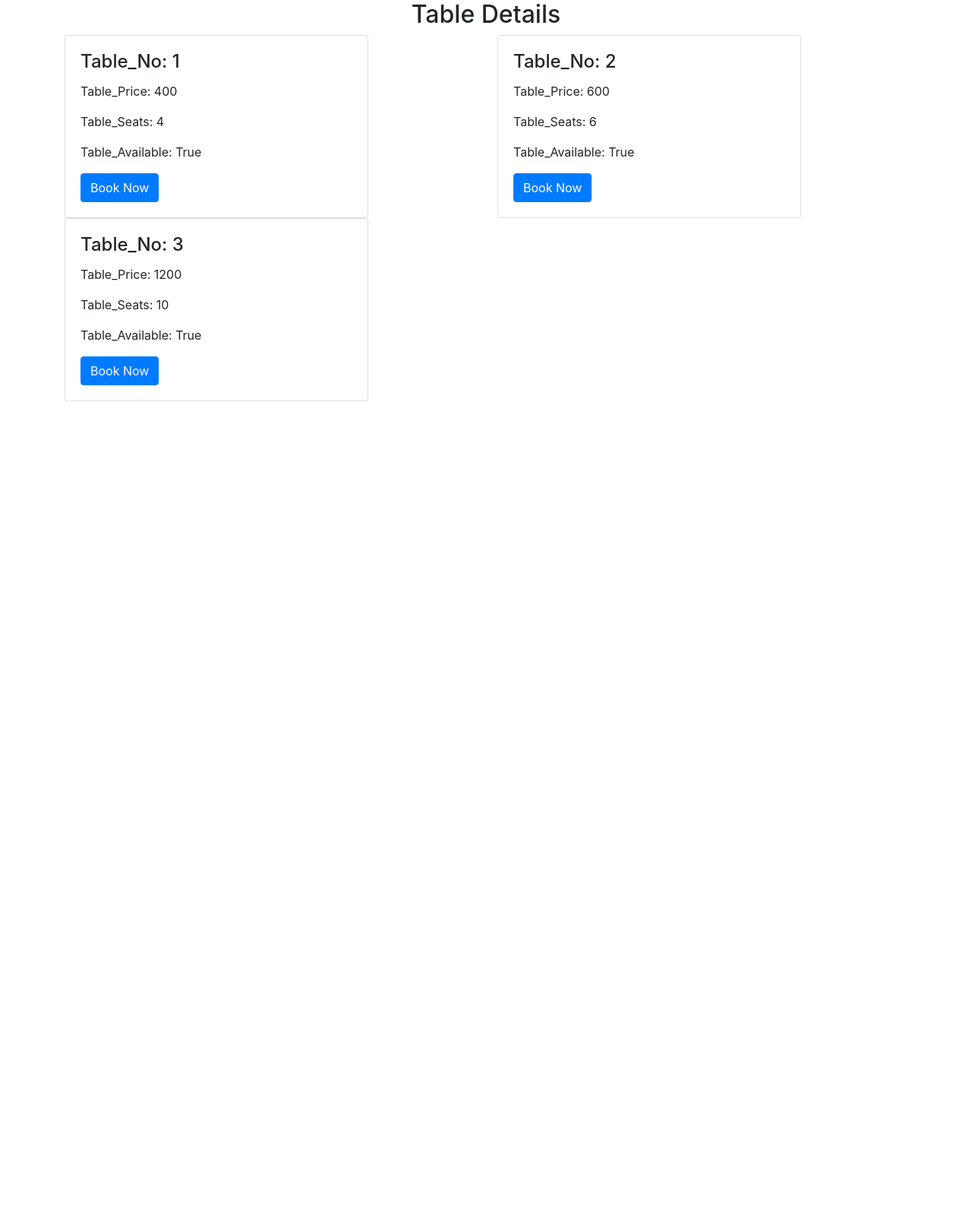
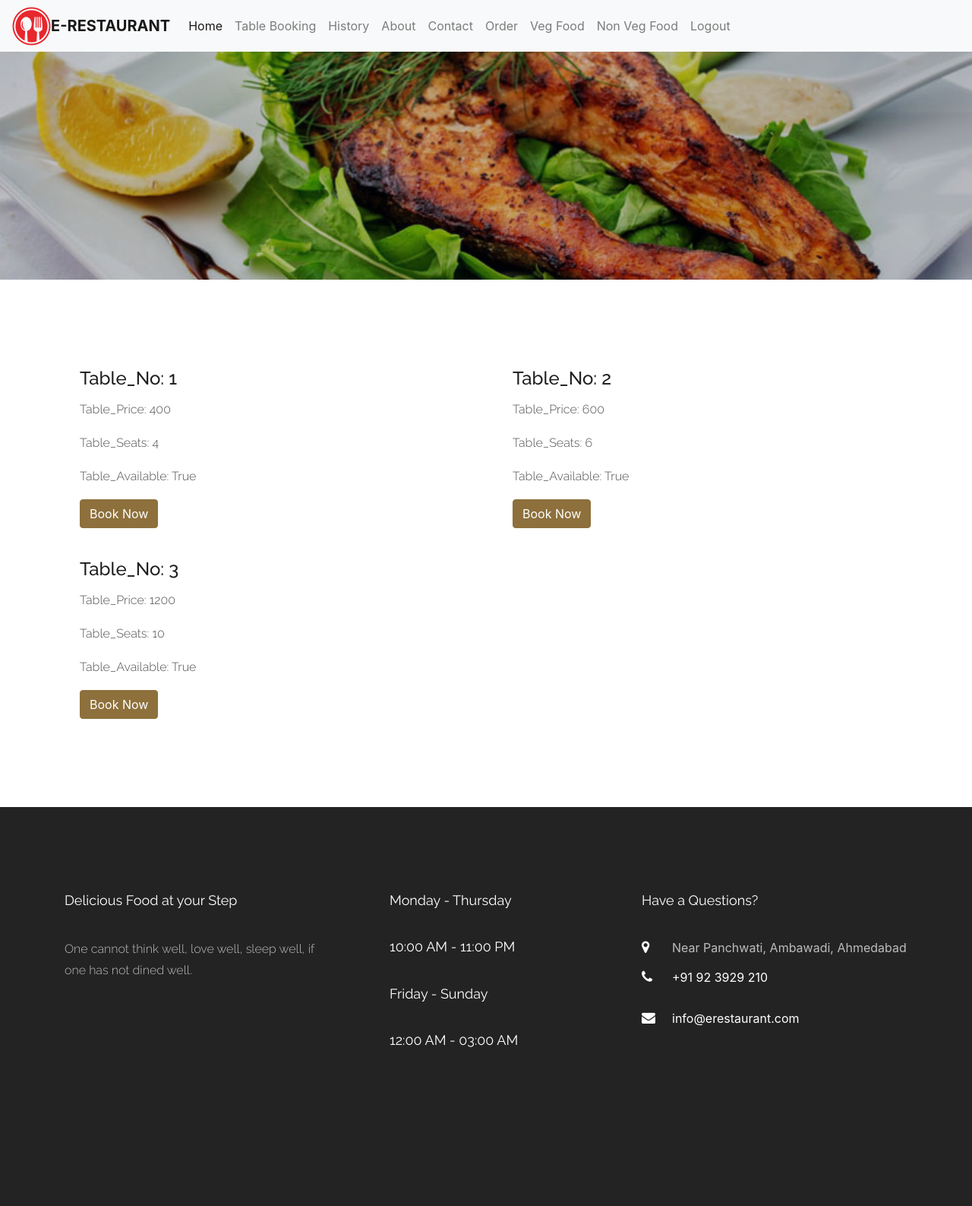
Before and after one commit to ankitpakhale/ERestorent, a Django app: page /alltable/ in a window 1280 px wide. Shown: the whole page at 76% size. Before the commit the page ends 528 px from the top, so only its background shows below. Run offline with Django 3.2, Linux system fonts and the light colour scheme; data comes from the database, SQL or seed files in the repository; some libraries are stand-ins or nearby versions; some web fonts are replaced.

Commit message:
make it better

```diff
--- a/app1/templates/alltable.html
+++ b/app1/templates/alltable.html
@@ -1,43 +1,38 @@
-<!DOCTYPE html>
-<html lang="en">
-<head>
-  <title>Bootstrap Example</title>
-  <meta charset="utf-8">
-  <meta name="viewport" content="width=device-width, initial-scale=1">
-  <link rel="stylesheet" href="https://maxcdn.bootstrapcdn.com/bootstrap/4.5.2/css/bootstrap.min.css">
-  <script src="https://ajax.googleapis.com/ajax/libs/jquery/3.5.1/jquery.min.js"></script>
-  <script src="https://cdnjs.cloudflare.com/ajax/libs/popper.js/1.16.0/umd/popper.min.js"></script>
-  <script src="https://maxcdn.bootstrapcdn.com/bootstrap/4.5.2/js/bootstrap.min.js"></script>
-</head>
-<body>
-   <center> <h2>Table Details</h2></center>
+{% extends 'base.html' %}
+{% load static %}
+
+{% block content %}
+<div class="hero-wrap" style="background-image: url({% static 'images/menu-5.jpg' %});">
+  <div class="overlay"></div>
   <div class="container">
-    <div class="row">
+    <div class="row no-gutters slider-text d-flex align-itemd-end justify-content-center">
+      <div class="col-md-9 ftco-animate text-center d-flex align-items-end justify-content-center">
+        <div class="text">
+          <h1 class="mb-4 bread">Table Details</h1>
+        </div>
+      </div>
+    </div>
+  </div>
+</div>
+
+
+<section class="ftco-section">
+  <div class="container">
+    <div class="row d-flex">
+
       {% for i in data %}
       <div class="col-md-6">
-
-  <div class="card" style="width:400px">
         <div class="card-body">
           <h4 class="card-title">Table_No: {{ i.Table_No}} </h4>
           <p class="card-text">Table_Price: {{i.Table_Price}}</p>
           <p class="card-text">Table_Seats: {{i.No_of_Seats}} </p>
           <p class="card-text">Table_Available: {{i.is_available}} </p>
           <a href="/tablebooking/{{ i.Table_No}}/" class="btn btn-primary stretched-link">Book Now</a>
-
+        </div>
+      </div>
+      {% endfor %}
 
     </div>
   </div>
-</div>{% endfor %}
-
-
-</div>
-</div>
-<center>
-  {% if messages %}
-{% for mess in messages %}
-<h2>{{ mess}}</h2>
-{% endfor %}
-{% endif %}
-</center>
-</body>
-</html>
+</section>
+{% endblock %}
--- a/app1/templates/base.html
+++ b/app1/templates/base.html
@@ -29,25 +29,28 @@
     <link rel="stylesheet" href="{% static 'css/style.css' %}">
     <link rel="stylesheet" href="{% static 'css/css/style.css' %}">
     <script src="{% static 'js/cities.js' %}"></script>
+
+    <!-- -------------all table scripts------------- -->
+    <link rel="stylesheet" href="https://maxcdn.bootstrapcdn.com/bootstrap/4.5.2/css/bootstrap.min.css">
+    <script src="https://ajax.googleapis.com/ajax/libs/jquery/3.5.1/jquery.min.js"></script>
+    <script src="https://cdnjs.cloudflare.com/ajax/libs/popper.js/1.16.0/umd/popper.min.js"></script>
+    <script src="https://maxcdn.bootstrapcdn.com/bootstrap/4.5.2/js/bootstrap.min.js"></script>
+
   </head>
   <body>
 
-    <nav class="navbar navbar-expand-lg navbar-dark ftco_navbar bg-dark ftco-navbar-light" id="ftco-navbar">
-
+    <!-- <nav class="navbar navbar-expand-lg navbar-dark ftco_navbar bg-dark ftco-navbar-light" id="ftco-navbar">
 	    <div class="container">
-
         <img src="{% static 'images/instragram/favicon.png' %}" alt="">
 	      <a class="navbar-brand" href="{% url 'index' %}" img src="{% static 'images/instagram/favicon.png' %}" alt=""> E-Restaurant</a>
 	      <button class="navbar-toggler" type="button" data-toggle="collapse" data-target="#ftco-nav" aria-controls="ftco-nav" aria-expanded="false" aria-label="Toggle navigation">
-	        <span class="oi oi-menu"></span> Menu
+          <span class="oi oi-menu"></span> Menu
 	      </button>
-
 	      <div class="collapse navbar-collapse" id="ftco-nav">
 	        <ul class="navbar-nav ml-auto">
             <li class="nav-item active"><a href="{% url 'index' %}" class="nav-link">Home</a></li>
 	          <li class="nav-item"><a href="{% url 'alltable' %}" class="nav-link">Table Booking</a></li>
             <li class="nav-item active"><a href="{% url 'historydta' %}" class="nav-link">History </a></li>
-
 	          <li class="nav-item"><a href="{% url 'about' %}" class="nav-link">About</a></li>
             <li class="nav-item"><a href="{% url 'contact' %}" class="nav-link">Contact</a></li>
             <li class="nav-item"><a href="{% url 'order' %}" class="nav-link">Orders</a></li>
@@ -58,8 +61,31 @@
 	        </ul>
 	      </div>
 	    </div>
-	  </nav>
+	  </nav> -->
+    <!-- -------------------------New Nav Bar-------------------------- -->
+    <nav class="navbar navbar-expand-lg navbar-light bg-light">
+      <img src="{% static 'images/instragram/favicon.png' %}" alt="">
+      <a class="navbar-brand" href="{% url 'index' %}" img src="{% static 'images/instagram/favicon.png' %}" alt=""> E-Restaurant</a>
+      <button class="navbar-toggler" type="button" data-toggle="collapse" data-target="#navbarNavAltMarkup" aria-controls="navbarNavAltMarkup" aria-expanded="false" aria-label="Toggle navigation">
+        <span class="navbar-toggler-icon"></span>
+      </button>
+      <div class="collapse navbar-collapse" id="navbarNavAltMarkup">
+        <div class="navbar-nav">
+          <a class="nav-item nav-link active" href="{% url 'index' %}">Home</a>
+          <a class="nav-item nav-link" href="{% url 'alltable' %}">Table Booking</a>
+          <a class="nav-item nav-link" href="{% url 'historydta' %}">History</a>
+          <a class="nav-item nav-link" href="{% url 'about' %}">About</a>
+          <a class="nav-item nav-link" href="{% url 'contact' %}">Contact</a>
+          <a class="nav-item nav-link" href="{% url 'order' %}">Order</a>
+          <a class="nav-item nav-link" href="{% url 'meal' 'vage' %}">Veg Food</a>
+          <a class="nav-item nav-link" href="{% url 'meal' 'nonvage' %}">Non Veg Food</a>
+          <a class="nav-item nav-link" href="{% url 'meal' 'logout' %}">Logout</a>
+        </div>
+      </div>
+    </nav>
     <!-- END nav -->
+
+
 
     {% block content %}
     {% endblock %}
```
Lines whose indentation alone changed are shown as unchanged.
